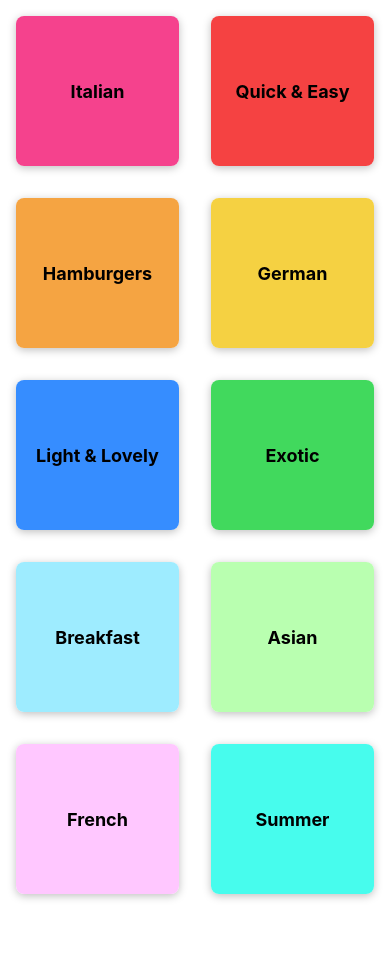
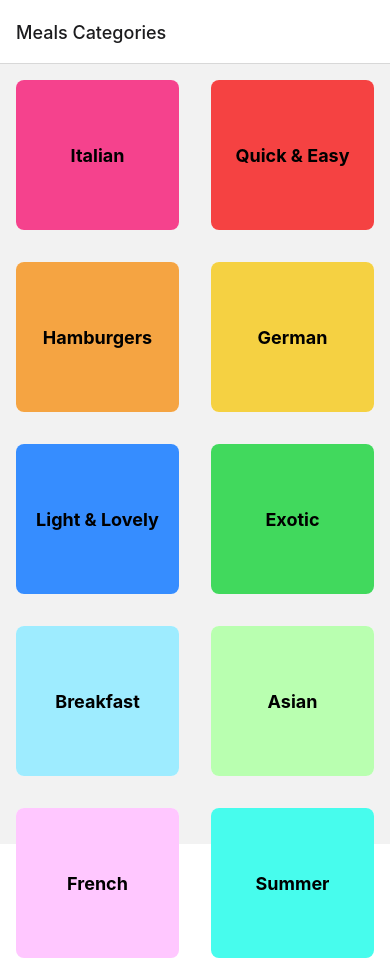
Before and after one commit to dmytro-prontenko/meal-app-rn, a React Native app: screen / in a window 390 px wide. Before the commit the page ends 910 px from the top, so only its background shows below. Built offline with nearby package versions, Linux system fonts and the light colour scheme.

Commit message:
feat: navigation added

```diff
--- a/App.js
+++ b/App.js
@@ -1,20 +1,36 @@
 import { StyleSheet, View } from 'react-native'
 
+import { NavigationContainer } from '@react-navigation/native'
+import { createNativeStackNavigator } from '@react-navigation/native-stack'
 import { StatusBar } from 'expo-status-bar'
 
 import CategoriesScreen from './screens/CategoriesScreen'
+import MealsOverviewScreen from './screens/MealsOverviewScreen'
+
+const Stack = createNativeStackNavigator()
 
 export default function App() {
     return (
         <View style={styles.container}>
-            <StatusBar style="light" />
-            <CategoriesScreen />
+            <StatusBar style="dark" />
+            <NavigationContainer>
+                <Stack.Navigator>
+                    <Stack.Screen
+                        name="Meals Categories"
+                        component={CategoriesScreen}
+                    />
+                    <Stack.Screen
+                        name="Meals Overview"
+                        component={MealsOverviewScreen}
+                    />
+                </Stack.Navigator>
+            </NavigationContainer>
         </View>
     )
 }
 
 const styles = StyleSheet.create({
     container: {
-        // flex: 1,
+        flex: 1,
     },
 })
--- a/components/CategoryGridTile.jsx
+++ b/components/CategoryGridTile.jsx
@@ -1,14 +1,18 @@
 import { Platform, Pressable, StyleSheet, Text, View } from 'react-native'
 
-const CategoryGridTile = ({ title, color }) => {
+const CategoryGridTile = ({ title, color, onPress }) => {
     return (
         <View style={styles.gridItem}>
             <Pressable
                 style={({ pressed }) => [
                     styles.button,
-                    pressed && styles.buttonPressed,
+                    Platform.OS === 'ios' && pressed && styles.buttonPressed,
                 ]}
-                android_ripple={{ color: '#ccc' }}
+                android_ripple={{
+                    color: '#ccc',
+                    foreground: true,
+                }}
+                onPress={onPress}
             >
                 <View
                     style={[styles.innerContainer, { backgroundColor: color }]}
@@ -26,25 +30,35 @@ const styles = StyleSheet.create({
         margin: 16,
         height: 150,
         borderRadius: 8,
-        elevation: 4,
-        shadowColor: 'black',
-        shadowOpacity: 0.25,
-        shadowOffset: { width: 0, height: 2 },
-        shadowRadius: 8,
-        overflow: Platform.OS === 'android' ? 'hidden' : 'visible',
+        backgroundColor: 'white',
+        ...Platform.select({
+            ios: {
+                shadowColor: '#000',
+                shadowOffset: {
+                    width: 0,
+                    height: 2,
+                },
+                shadowOpacity: 0.25,
+                shadowRadius: 2,
+            },
+            android: {
+                elevation: 0.4,
+                overflow: 'hidden',
+            },
+        }),
     },
     button: {
         flex: 1,
     },
     buttonPressed: {
-        opacity: 0.6,
+        opacity: 0.7,
     },
     innerContainer: {
         flex: 1,
-        // padding: 16,
         borderRadius: 8,
         justifyContent: 'center',
         alignItems: 'center',
+        opacity: 1,
     },
     title: {
         fontWeight: 'bold',
--- /dev/null
+++ b/components/MealItem.jsx
@@ -0,0 +1,29 @@
+import { Image, StyleSheet, Text, View } from 'react-native'
+
+const MealItem = ({ item }) => {
+    return (
+        <View style={styles.itemContainer}>
+            <Image source={{ uri: item.imageUrl }} style={styles.image} />
+            <Text>{item.title}</Text>
+            <Text>{item.ingredients}</Text>
+            <Text>{item.steps}</Text>
+            <Text>{item.duration}</Text>
+            <Text>{item.complexity}</Text>
+            <Text>{item.affordability}</Text>
+            <Text>{item.isGlutenFree}</Text>
+            <Text>{item.isVegan}</Text>
+            <Text>{item.isVegetarian}</Text>
+            <Text>{item.isLactoseFree}</Text>
+        </View>
+    )
+}
+
+const styles = StyleSheet.create({
+    itemContainer: {},
+    image: {
+        width: 100,
+        height: 100,
+    },
+})
+
+export default MealItem
--- a/package.json
+++ b/package.json
@@ -9,11 +9,15 @@
     "web": "expo start --web"
   },
   "dependencies": {
+    "@react-navigation/native": "^6.1.18",
+    "@react-navigation/native-stack": "^6.11.0",
     "expo": "~51.0.28",
     "expo-status-bar": "~1.12.1",
     "prettier": "^3.3.3",
     "react": "18.2.0",
-    "react-native": "0.74.5"
+    "react-native": "0.74.5",
+    "react-native-safe-area-context": "4.10.5",
+    "react-native-screens": "3.31.1"
   },
   "devDependencies": {
     "@babel/core": "^7.20.0",
--- a/screens/CategoriesScreen.js
+++ b/screens/CategoriesScreen.js
@@ -3,13 +3,23 @@ import { FlatList, StyleSheet, View } from 'react-native'
 import CategoryGridTile from '../components/CategoryGridTile'
 import { CATEGORIES } from '../data/dummy-data'
 
-const CategoriesScreen = () => {
+const CategoriesScreen = ({ navigation }) => {
+    const pressHandler = (item) => {
+        navigation.navigate('Meals Overview', {
+            categoryID: item.id,
+            categoryTitle: item.title,
+        })
+    }
     return (
         <View style={styles.screen}>
             <FlatList
                 data={CATEGORIES}
                 renderItem={({ item }) => (
-                    <CategoryGridTile title={item.title} color={item.color} />
+                    <CategoryGridTile
+                        title={item.title}
+                        color={item.color}
+                        onPress={() => pressHandler(item)}
+                    />
                 )}
                 keyExtractor={(item) => item.id}
                 numColumns="2"
--- /dev/null
+++ b/screens/MealsOverviewScreen.js
@@ -0,0 +1,41 @@
+import { FlatList, StyleSheet, Text, View } from 'react-native'
+
+import { useRoute } from '@react-navigation/native'
+
+import CategoryGridTile from '../components/CategoryGridTile'
+import MealItem from '../components/MealItem'
+import { MEALS } from '../data/dummy-data'
+
+const MealsOverviewScreen = () => {
+    const route = useRoute()
+    const catId = route.params.categoryID
+    const displayedMeals = MEALS.filter((meal) =>
+        meal.categoryIds.includes(catId)
+    )
+
+    return (
+        <View style={styles.container}>
+            <View>
+                <FlatList
+                    data={displayedMeals}
+                    renderItem={({ item }) => <MealItem item={item} />}
+                    keyExtractor={(item) => item.id}
+                    style={styles.innerContainer}
+                />
+            </View>
+        </View>
+    )
+}
+
+const styles = StyleSheet.create({
+    container: {
+        flex: 1,
+        paddingLeft: 16,
+        paddingVertical: 16,
+    },
+    innerContainer: {
+        paddingRight: 16,
+    },
+})
+
+export default MealsOverviewScreen
```
Also changed, not shown: 1 other file (tests, documents, lock files or other folders).
